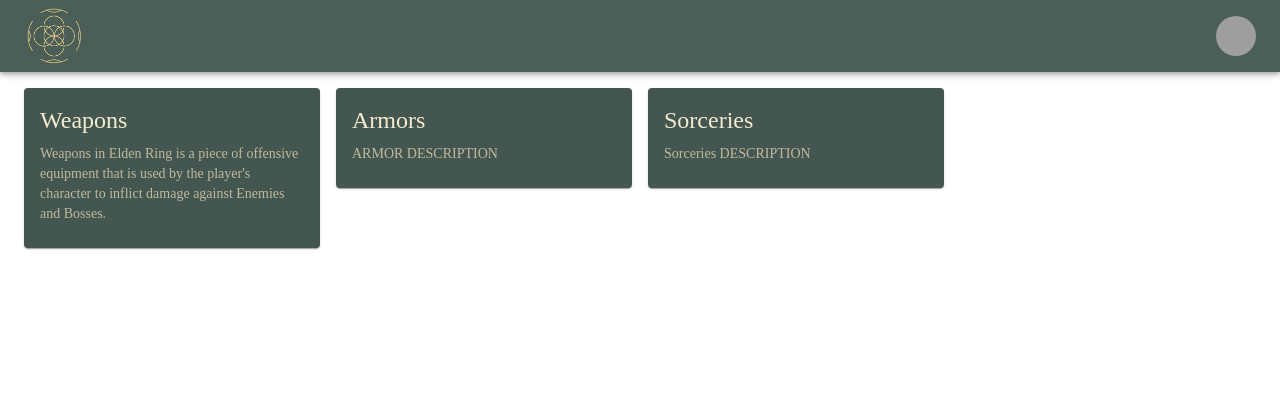
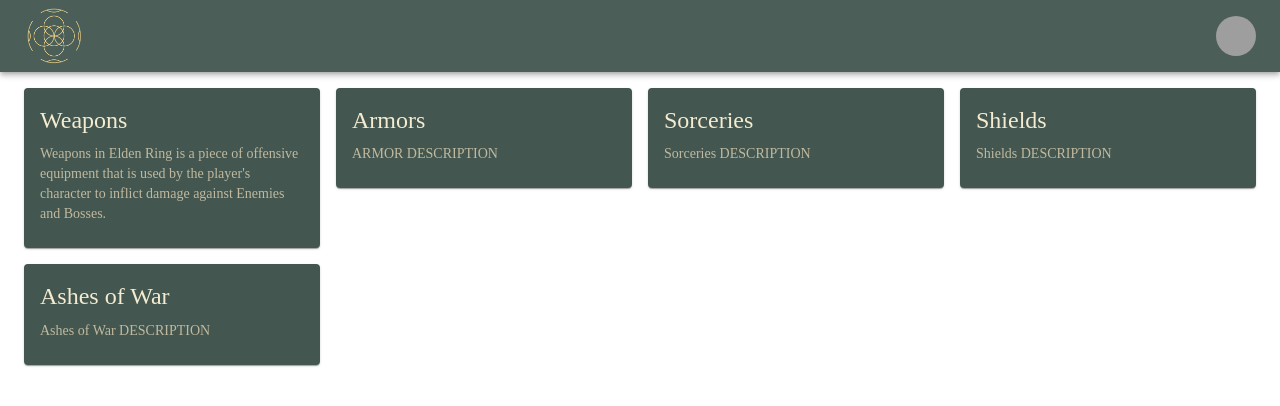
Before and after one commit to OrchyBlanco/eldenring_app, a Next.js app: page / in a window 1280 px wide. Shown: the top 406 px of the page. Built offline with nearby package versions, Linux system fonts and the light colour scheme; grey boxes are pictures that could not be loaded.

Commit message:
Añadida nuevas paginas
Se elimnan los botones inecesarios del grid de categorias y se añaden nuevas paginas

```diff
--- a/pages/index.tsx
+++ b/pages/index.tsx
@@ -29,6 +29,16 @@
     endpoint: "sorceries",
     description: "Sorceries DESCRIPTION",
   },
+  {
+    label: "Shields",
+    endpoint: "shields",
+    description: "Shields DESCRIPTION",
+  },
+  {
+    label: "Ashes of War",
+    endpoint: "ashes",
+    description: "Ashes of War DESCRIPTION",
+  },
 ];
 
 const Home: NextPage = () => {
@@ -42,7 +52,10 @@
         >
           {pages.map((page, index) => (
             <Grid item xs={12} sm={8} md={3} key={index}>
-              <Link href={`/categories/[endpoint]`} as={`/categories/${page.endpoint}`}>
+              <Link
+                href={`/categories/[endpoint]`}
+                as={`/categories/${page.endpoint}`}
+              >
                 <a>
                   <Card sx={{ maxWidth: 345 }}>
                     <CardContent>
```
Also changed, not shown: pages/categories/[endpoint]/index.tsx (+9 -21 lines).
